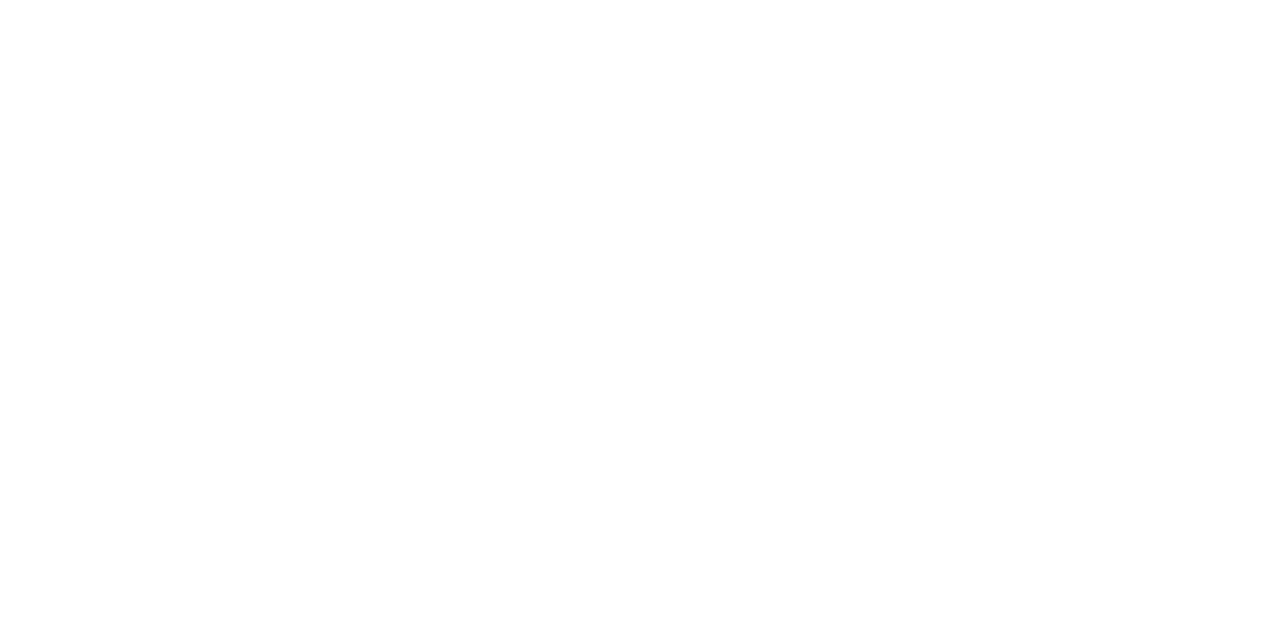
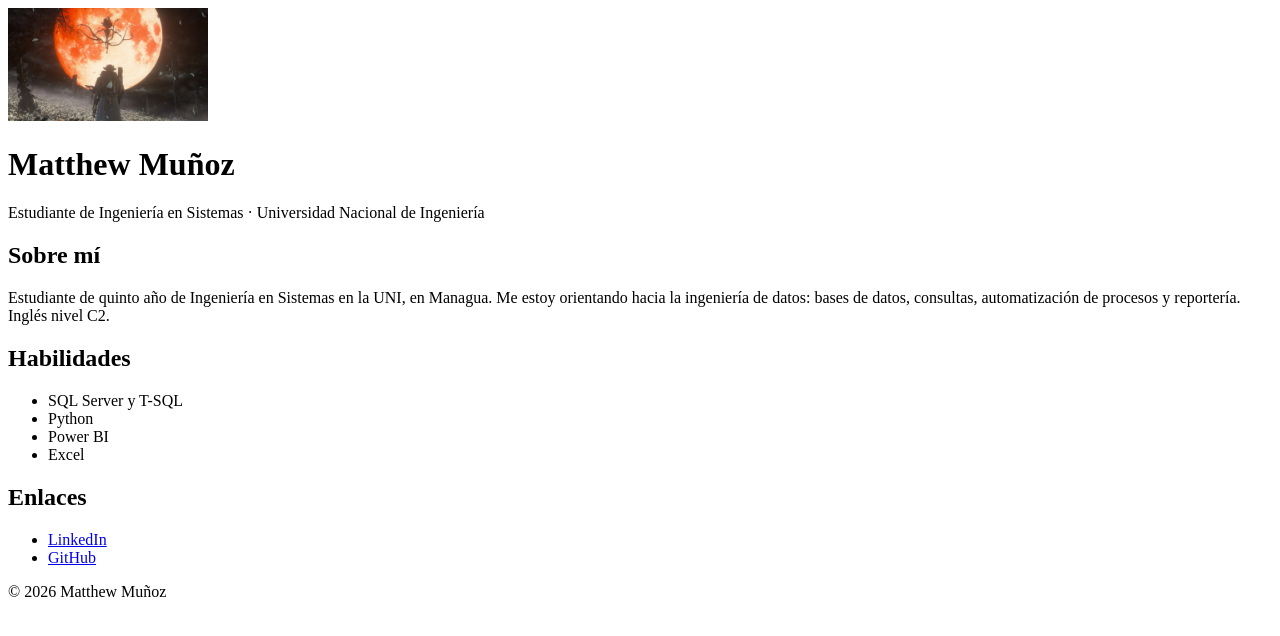
Before and after one commit to Mattmnz/pagina-personal, a plain HTML site: page index.html in a window 1280 px wide. Drawn offline with Linux system fonts and the light colour scheme.

Commit message:
Contenido de la página personal: presentación, habilidades y enlaces

```diff
--- a/index.html
+++ b/index.html
@@ -1,10 +1,62 @@
-<!DOCTYPE html>
+<!doctype html>
 <html lang="es">
-<head>
-    <meta charset="UTF-8">
-    <meta name="viewport" content="width=device-width, initial-scale=1.0">
+  <head>
+    <meta charset="UTF-8" />
+    <meta name="viewport" content="width=device-width, initial-scale=1.0" />
     <title>Matthew Muñoz | Ingeniería en Sistemas</title>
-</head>
-<body>
-</body>
+  </head>
+  <body>
+    <header>
+      <img src="img/foto.jpg" alt="Cazador de Bloodborne" width="200" />
+      <h1>Matthew Muñoz</h1>
+      <p>
+        Estudiante de Ingeniería en Sistemas · Universidad Nacional de
+        Ingeniería
+      </p>
+    </header>
+    <main>
+      <section>
+        <h2>Sobre mí</h2>
+        <p>
+          Estudiante de quinto año de Ingeniería en Sistemas en la UNI, en
+          Managua. Me estoy orientando hacia la ingeniería de datos: bases de
+          datos, consultas, automatización de procesos y reportería. Inglés
+          nivel C2.
+        </p>
+      </section>
+      <section>
+        <h2>Habilidades</h2>
+        <ul>
+          <li>SQL Server y T-SQL</li>
+          <li>Python</li>
+          <li>Power BI</li>
+          <li>Excel</li>
+        </ul>
+      </section>
+      <section>
+        <h2>Enlaces</h2>
+        <ul>
+          <li>
+            <a
+              href="https://www.linkedin.com/in/matthew-mu%C3%B1oz-761857302/"
+              target="_blank"
+              rel="noopener noreferrer"
+              >LinkedIn</a
+            >
+          </li>
+          <li>
+            <a
+              href="https://github.com/Mattmnz"
+              target="_blank"
+              rel="noopener noreferrer"
+              >GitHub</a
+            >
+          </li>
+        </ul>
+      </section>
+    </main>
+    <footer>
+      <p>© 2026 Matthew Muñoz</p>
+    </footer>
+  </body>
 </html>
```
